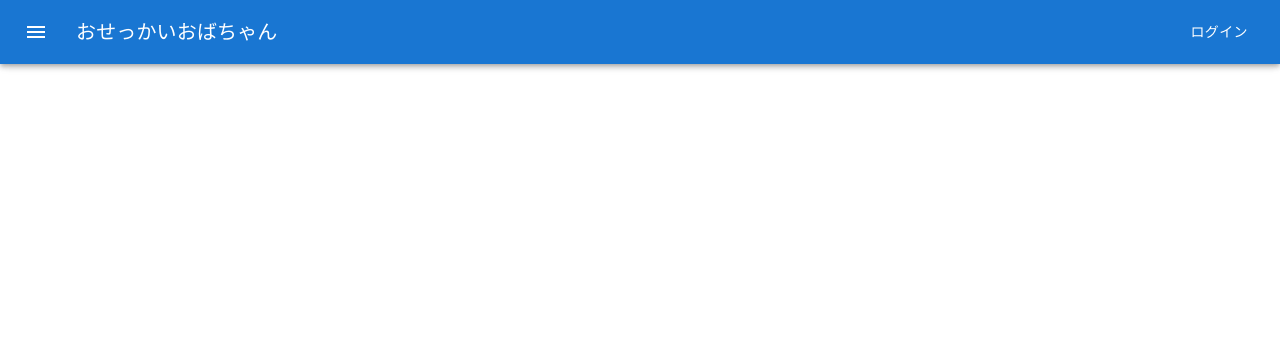
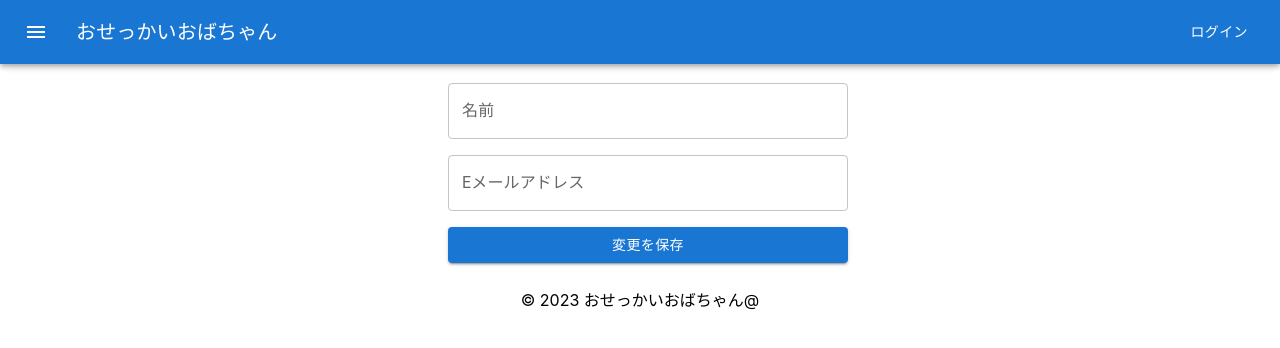
Before and after one commit to YasunariIguchi/nosy-aunty, a React (Create React App) app in the folder frontend/: page /user in a window 1280 px wide. Shown: the top 348 px of the page. Built offline with nearby package versions, Linux system fonts and the light colour scheme; no server answers.

Commit message:
プロフィール編集画面

```diff
--- a/frontend/src/App.js
+++ b/frontend/src/App.js
@@ -6,6 +6,7 @@ import { Routes, Route } from 'react-router-dom';
 import Login from './pages/Login';
 import ConversationList from './pages/Conversations';
 import ConversationDetail from './pages/ConversationDetail';
+import UserProfile from './pages/UserProfile';
 
 
 export default function App() {
@@ -18,6 +19,7 @@ export default function App() {
             <Route path="/" element={<Top />} />
             <Route path="/conversations" element={<ConversationList />} />
             <Route path="/conversation/:id" element={<ConversationDetail />} />
+            <Route path="/user" element={<UserProfile />} />
           </Routes>
       <Footer />
     </>
--- /dev/null
+++ b/frontend/src/pages/UserProfile.js
@@ -0,0 +1,76 @@
+import React, { useState, useEffect } from 'react';
+import axios from 'axios';
+import TextField from '@mui/material/TextField';
+import Button from '@mui/material/Button';
+import Box from '@mui/material/Box';
+
+const UserProfile = () => {
+  const [userData, setUserData] = useState({});
+  const [name, setName] = useState('');
+  const [email, setEmail] = useState('');
+
+  useEffect(() => {
+    const fetchUserData = async () => {
+      try {
+        const response = await axios.get(`${process.env.REACT_APP_API}/user`, {
+          withCredentials: true,
+          withXSRFToken: true,
+          // 他の必要なオプションがあればここに追加
+        });
+        setUserData(response.data);
+        setName(response.data.name);
+        setEmail(response.data.email);
+      } catch (error) {
+        console.error('Error fetching user data:', error);
+      }
+    };
+
+    fetchUserData();
+  }, []);
+
+  const handleNameChange = (e) => {
+    setName(e.target.value);
+  };
+
+  const handleEmailChange = (e) => {
+    setEmail(e.target.value);
+  };
+
+  const handleSubmit = async (e) => {
+    e.preventDefault();
+    try {
+      const updatedUserData = { ...userData, name, email };
+      const response = await axios.put(`${process.env.REACT_APP_API}/user`, updatedUserData);
+      console.log('User data updated:', response.data);
+    } catch (error) {
+      console.error('Error updating user data:', error);
+    }
+  };
+
+  return (
+    <Box sx={{ maxWidth: 400, margin: 'auto', textAlign: 'center' }}>
+      <h2>プロフィール編集</h2>
+      <form onSubmit={handleSubmit}>
+        <Box sx={{ '& > :not(style)': { m: 1, width: '100%' } }}>
+          <TextField
+            label="名前"
+            variant="outlined"
+            value={name}
+            onChange={handleNameChange}
+          />
+          <TextField
+            label="Eメールアドレス"
+            variant="outlined"
+            value={email}
+            onChange={handleEmailChange}
+          />
+          <Button variant="contained" type="submit">
+            変更を保存
+          </Button>
+        </Box>
+      </form>
+    </Box>
+  );
+};
+
+export default UserProfile;
```
